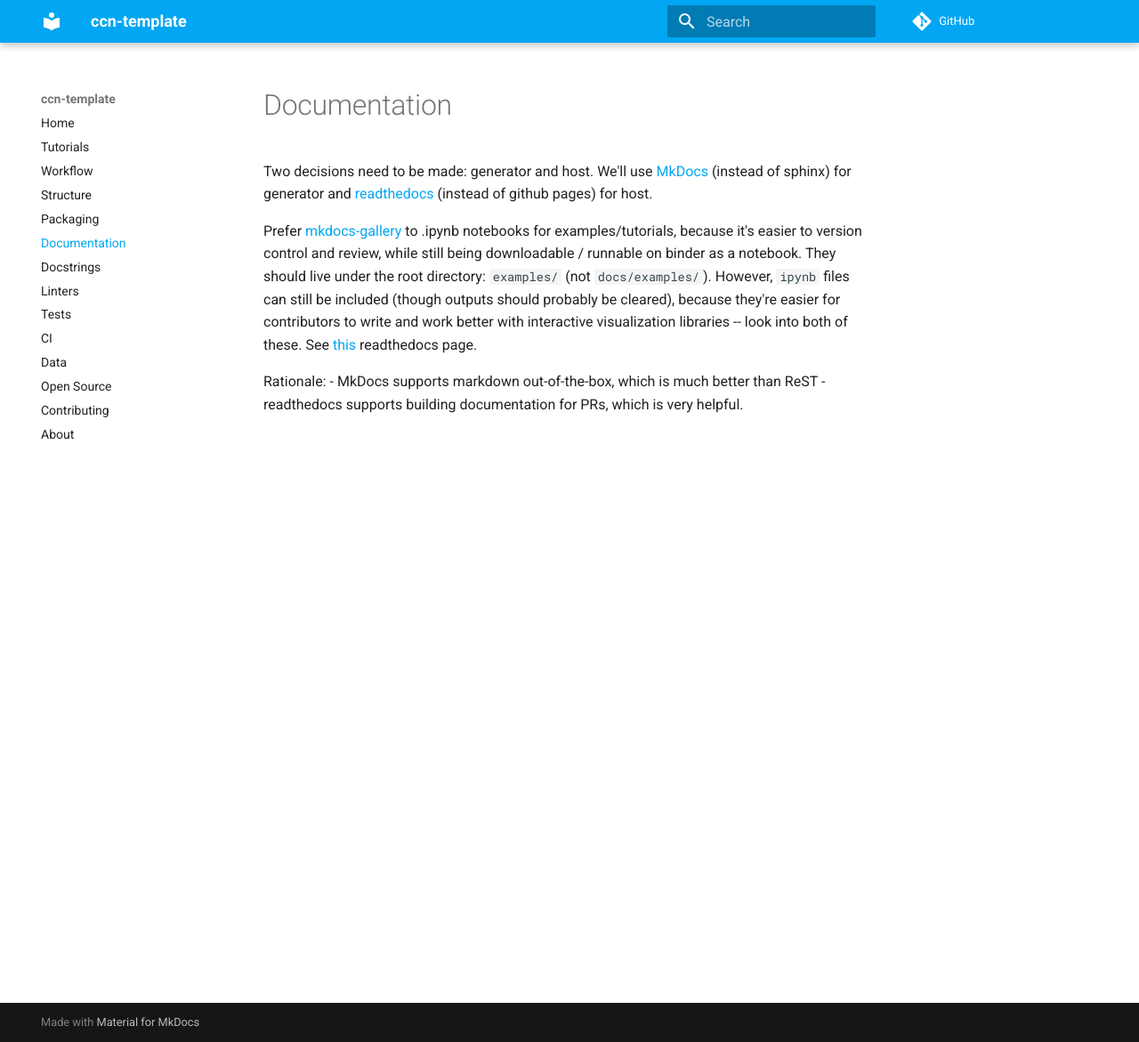
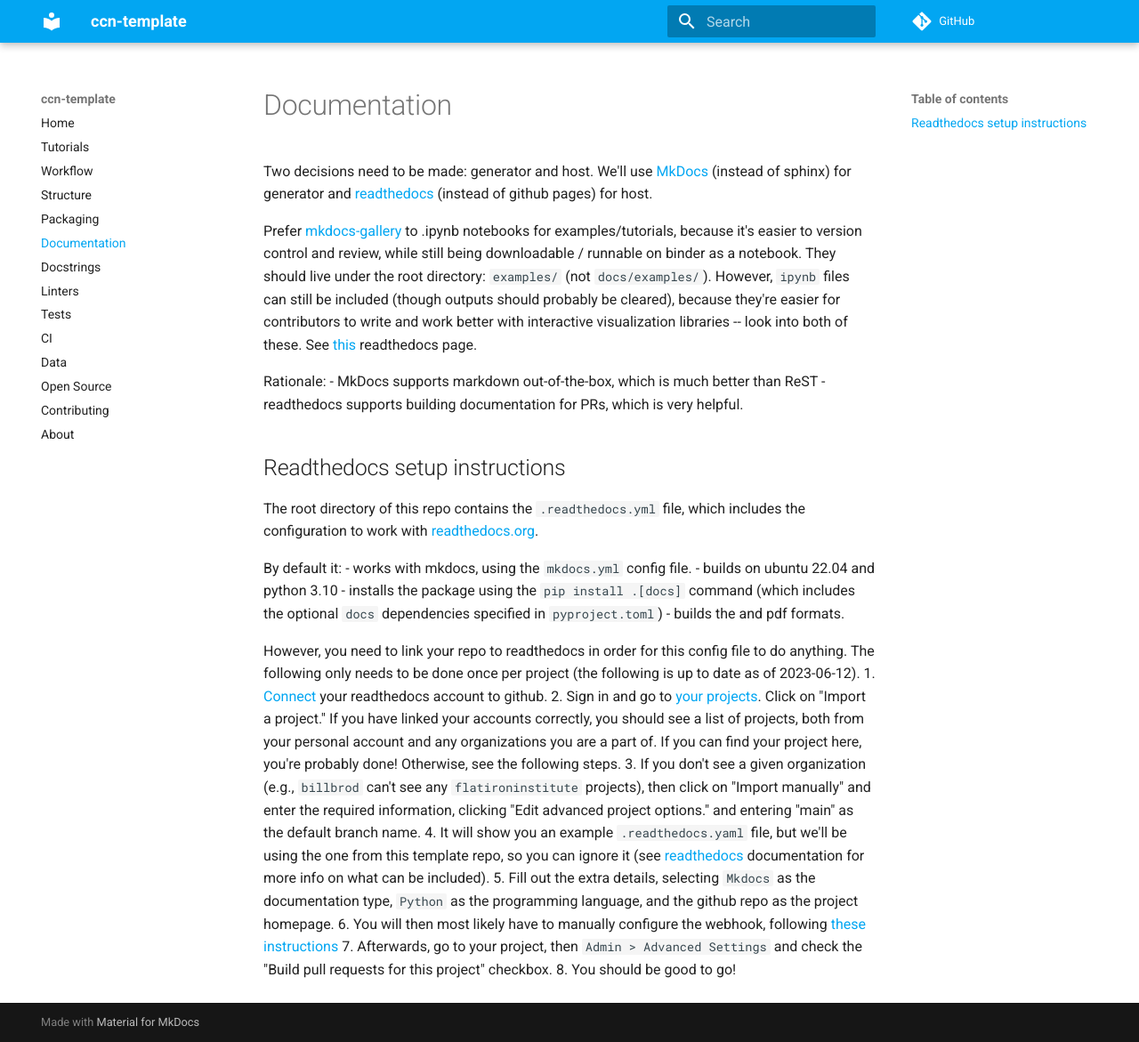
Before and after one commit to flatironinstitute/ccn-template, an MkDocs documentation site: the page built from docs/notes/03-documentation.md, in a window 1280 px wide and 1171 px high. Shown: the whole window at 89% size. Built offline with MkDocs 1.6.1 and Material for MkDocs 9.7.7, drawn with Linux system fonts in a browser that asks for light colours; comment, search, counter and statistics services are not loaded.

Commit message:
adds setup instructions for readthedocs

```diff
--- a/docs/notes/03-documentation.md
+++ b/docs/notes/03-documentation.md
@@ -7,3 +7,44 @@
 Rationale:
 - MkDocs supports markdown out-of-the-box, which is much better than ReST
 - readthedocs supports building documentation for PRs, which is very helpful.
+
+## Readthedocs setup instructions
+
+The root directory of this repo contains the `.readthedocs.yml` file, which
+includes the configuration to work with
+[readthedocs.org](https://readthedocs.org/).
+
+By default it:
+- works with mkdocs, using the `mkdocs.yml` config file.
+- builds on ubuntu 22.04 and python 3.10
+- installs the package using the `pip install .[docs]` command (which includes
+  the optional `docs` dependencies specified in `pyproject.toml`)
+- builds the and pdf formats.
+
+However, you need to link your repo to readthedocs in order for this config file
+to do anything. The following only needs to be done once per project (the
+following is up to date as of 2023-06-12).
+1. [Connect](https://docs.readthedocs.io/en/stable/guides/connecting-git-account.html)
+   your readthedocs account to github.
+2. Sign in and go to [your projects](https://readthedocs.org/dashboard/). Click
+   on "Import a project." If you have linked your accounts correctly, you should
+   see a list of projects, both from your personal account and any organizations
+   you are a part of. If you can find your project here, you're probably done!
+   Otherwise, see the following steps.
+3. If you don't see a given organization (e.g., `billbrod` can't see any
+   `flatironinstitute` projects), then click on "Import manually" and enter the
+   required information, clicking "Edit advanced project options." and entering
+   "main" as the default branch name.
+4. It will show you an example `.readthedocs.yaml` file, but we'll be using the
+   one from this template repo, so you can ignore it (see
+   [readthedocs](https://docs.readthedocs.io/en/stable/config-file/v2.html)
+   documentation for more info on what can be included).
+5. Fill out the extra details, selecting `Mkdocs` as the documentation type,
+   `Python` as the programming language, and the github repo as the project
+   homepage.
+6. You will then most likely have to manually configure the webhook, following
+   [these
+   instructions](https://docs.readthedocs.io/en/latest/guides/setup/git-repo-manual.html#provider-specific-instructions)
+7. Afterwards, go to your project, then `Admin > Advanced Settings` and check
+   the "Build pull requests for this project" checkbox.
+8. You should be good to go!
```
